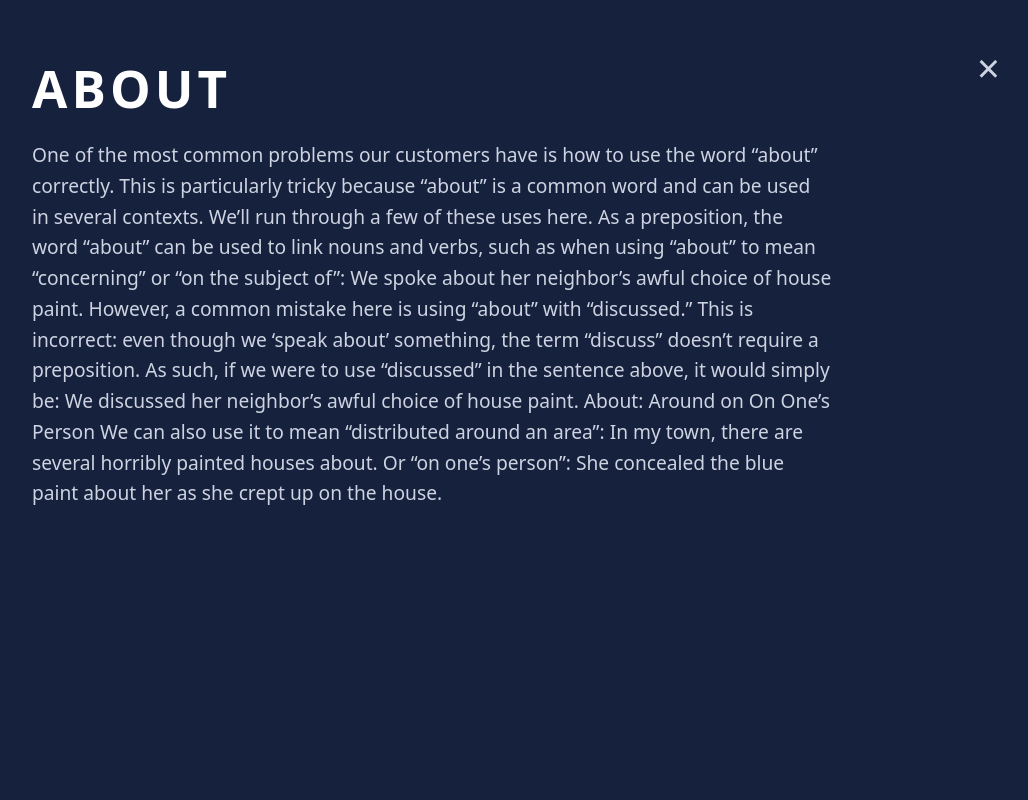
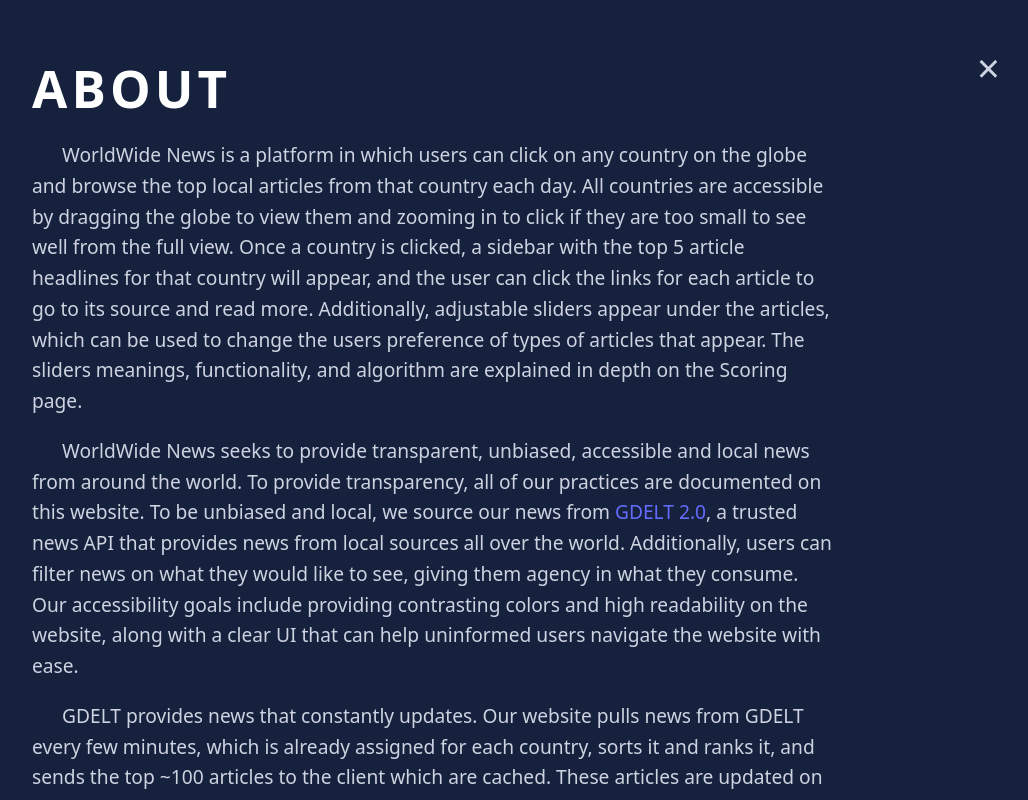
Before and after one commit to alan-cot0/WorldwideNews, a React (Vite) app in the folder frontend/: page / in a window 1280 px wide. Both pictures are taken after a click on the button "About". Shown: the whole page, without its empty margins (208-1236 px from the left). Built offline with nearby package versions, Linux system fonts and the light colour scheme.

Commit message:
Added About Writeup

```diff
--- a/frontend/src/components/Navbar.jsx
+++ b/frontend/src/components/Navbar.jsx
@@ -60,21 +60,34 @@
             </nav>
 
             <ScoreAbout isOpen={activeScoreAbout === "about"} onClose={() => setActiveScoreAbout(null)} title="About">
-                <p>One of the most common problems our customers have is how to use the word “about” correctly.
-                    This is particularly tricky because “about” is a common word and can be used in several contexts.
-                    We’ll run through a few of these uses here.
-                    As a preposition, the word “about” can be used to link nouns and verbs,
-                    such as when using “about” to mean “concerning” or “on the subject of”:
-                    We spoke about her neighbor’s awful choice of house paint.
-                    However, a common mistake here is using “about” with “discussed.” This is incorrect: even though we ‘speak about’ something,
-                    the term “discuss” doesn’t require a preposition. As such, if we were to use “discussed” in the sentence above,
-                    it would simply be:
-                    We discussed her neighbor’s awful choice of house paint.
-                    About: Around on On One’s Person
-                    We can also use it to mean “distributed around an area”:
-                    In my town, there are several horribly painted houses about.
-                    Or “on one’s person”:
-                    She concealed the blue paint about her as she crept up on the house.</p>
+                <div style={{ textIndent: '30px' }}>
+                <p>WorldWide News is a platform in which users can click on any country on the globe and browse the top local articles
+                    from that country each day. All countries are accessible by dragging the globe to view them and zooming in to click
+                    if they are too small to see well from the full view. Once a country is clicked, a sidebar with the top 5 article headlines
+                    for that country will appear, and the user can click the links for each article to go to its source and read more.
+                    Additionally, adjustable sliders appear under the articles, which can be used to change the users preference of types
+                    of articles that appear. The sliders meanings, functionality, and algorithm are explained in depth on the Scoring page.
+                </p>
+                <p>WorldWide News seeks to provide transparent, unbiased, accessible and local news from around the world. To provide transparency,
+                    all of our practices are documented on this website. To be unbiased and local, we source our news from <a href="https://blog.gdeltproject.org/gdelt-2-0-our-global-world-in-realtime/" target="_blank" rel="noopener noreferrer" style={{ textIndent: 0, display: 'inline-block' }}>
+                        GDELT 2.0
+                    </a>
+                    , a trusted news API
+                    that provides news from local sources all over the world. Additionally, users can filter news on what they would like to see,
+                    giving them agency in what they consume. Our accessibility goals include providing contrasting colors and high readability on the website,
+                    along with a clear UI that can help uninformed users navigate the website with ease.
+                </p>
+                <p>GDELT provides news that constantly updates. Our website pulls news from GDELT every few minutes, which is already assigned for each country,
+                    sorts it and ranks it, and sends the top ~100 articles to the client which are cached. These articles are updated on the client side
+                    every 10-12 hours based on UTC, a world standard time zone, and can be reranked by the client at will. This provides fresh yet
+                    complete news since time is allowed for smaller countries to get news. If no news come out from a certain country in that time span,
+                    the most recent news is displayed until new news are released.
+                </p>
+                <p> On the UI side, WorldWide News hopes to provide a highly readable, easy to navigate, and self explanatory website. Furthermore,
+                    we hope to avoid issues with red-green colorblindness with our color scheme and use text that is bold and clear. With all of this in
+                    combination, we have hopefully delivered a product that upholds the values of our team.
+                </p>
+                </div>
             </ScoreAbout>
 
             <ScoreAbout isOpen={activeScoreAbout === "scoring"} onClose={() => setActiveScoreAbout(null)} title="Scoring">
--- a/frontend/src/components/TransparencySidePanel.jsx
+++ b/frontend/src/components/TransparencySidePanel.jsx
@@ -6,15 +6,21 @@
 function TransparencySidePanelContent() {
     return (
         <>
-            <h2 className="transparency-side-panel__heading">Our Mission & Methods</h2>
+            <h2 className="transparency-side-panel__heading">Message from the Team</h2>
             <div className="transparency-side-panel__content">
-                At WorldWide News we want to provide unbiased local news sourced from each country around the globe that frequently updates.
-                To do this, we use GDELT 2.0 to source news and update our news output based on UTC. We believe that getting news from
+
+                <p>
+                At WorldWide News we want to provide unbiased local news sourced from each country around the globe that updates frequently,
+                so that our users know what the people from each country are hearing about.
+                We believe that getting news from
                 authentic local sources is the best way to get an accurate picture of other countries situations from around the world,
-                and our platform is meant to help facilitate that. Additionally, we want our users to know that they are getting news
-                from sources they can trust, which is why each article has a link to the source and a link to why we consider them
-                trustworthy. If you want to read more about our process, click the about button in the navbar. For our ranking process for
-                which articles we decide to display, click the scoring button.
+                and our platform is built to facilitate that.
+                </p>
+                <p>
+                Since transparency is a top priority for us, we have
+                more reading about our usage, policies, and implementation on the About page.
+                For more about our article scoring methods, visit the Scoring page.
+                </p>
             </div>{" "}
 
         </>
@@ -47,3 +53,11 @@
 }
 
 export default TransparencySidePanel;
+
+
+/*To do this, we use GDELT 2.0 to source news and update our news output based on UTC. We believe that getting news from
+                authentic local sources is the best way to get an accurate picture of other countries situations from around the world,
+                and our platform is meant to help facilitate that. Additionally, we want our users to know that they are getting news
+                from sources they can trust, which is why each article has a link to the source and a link to why we consider them
+                trustworthy. If you want to read more about our process, click the about button in the navbar. For our ranking process for
+                which articles we decide to display, click the scoring button.*/
```
